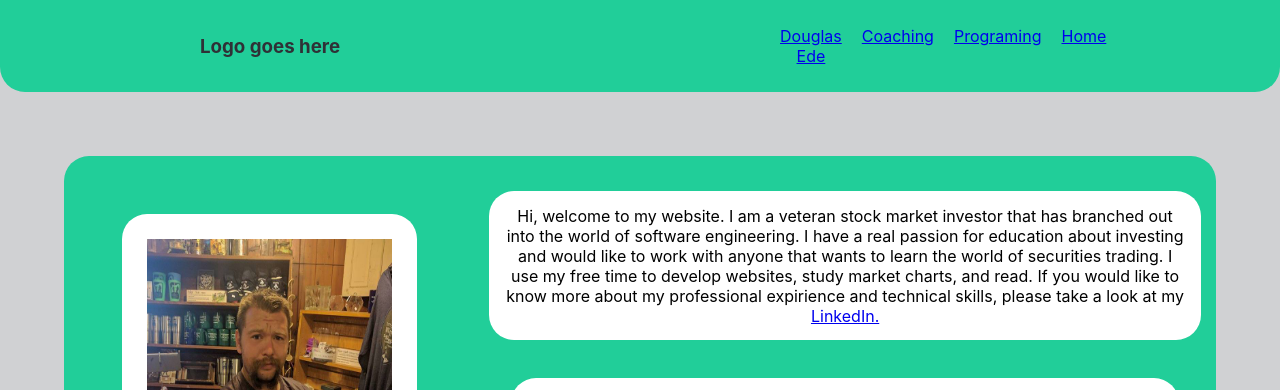
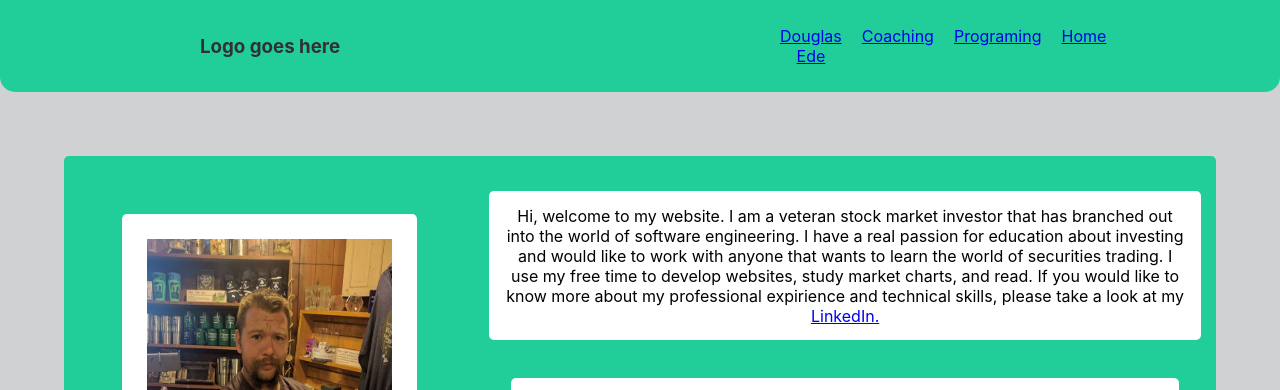
Before and after one commit to Douglas4739/DouglasEde.com, a React (Create React App) app: page /About in a window 1280 px wide. Shown: the top 390 px of the page. Built offline with nearby package versions, Linux system fonts and the light colour scheme.

Commit message:
changed styles

```diff
--- a/src/App.css
+++ b/src/App.css
@@ -5,7 +5,7 @@
 }
 
 nav {
-  border-radius: 0px 0px 25px 25px;
+  border-radius: 0px 0px 15px 15px;
   display: flex;
   justify-content: space-around;
   align-items: center;
@@ -31,14 +31,14 @@ nav {
 }
 
 .about {
-  border-radius: 25px;
+  border-radius: 5px;
   display: flex;
   background-color: rgb(33, 206, 153);
   margin: 5%;
   margin-bottom: 0%;
 }
 .aboutText {
-  border-radius: 25px;
+  border-radius: 5px;
   background-color: rgb(255, 255, 255);
   margin: 2%;
   padding: 2%;
@@ -47,14 +47,14 @@ nav {
 }
 
 .profileImage {
-  border-radius: 25px;
+  border-radius: 5px;
   padding: 25px;
   margin: 5%;
   background-color: rgb(255, 255, 255);
 }
 
 .resume {
-  border-radius: 25px;
+  border-radius: 5px;
   padding: 25px;
   margin: 5%;
   background-color: rgb(255, 255, 255);
```
